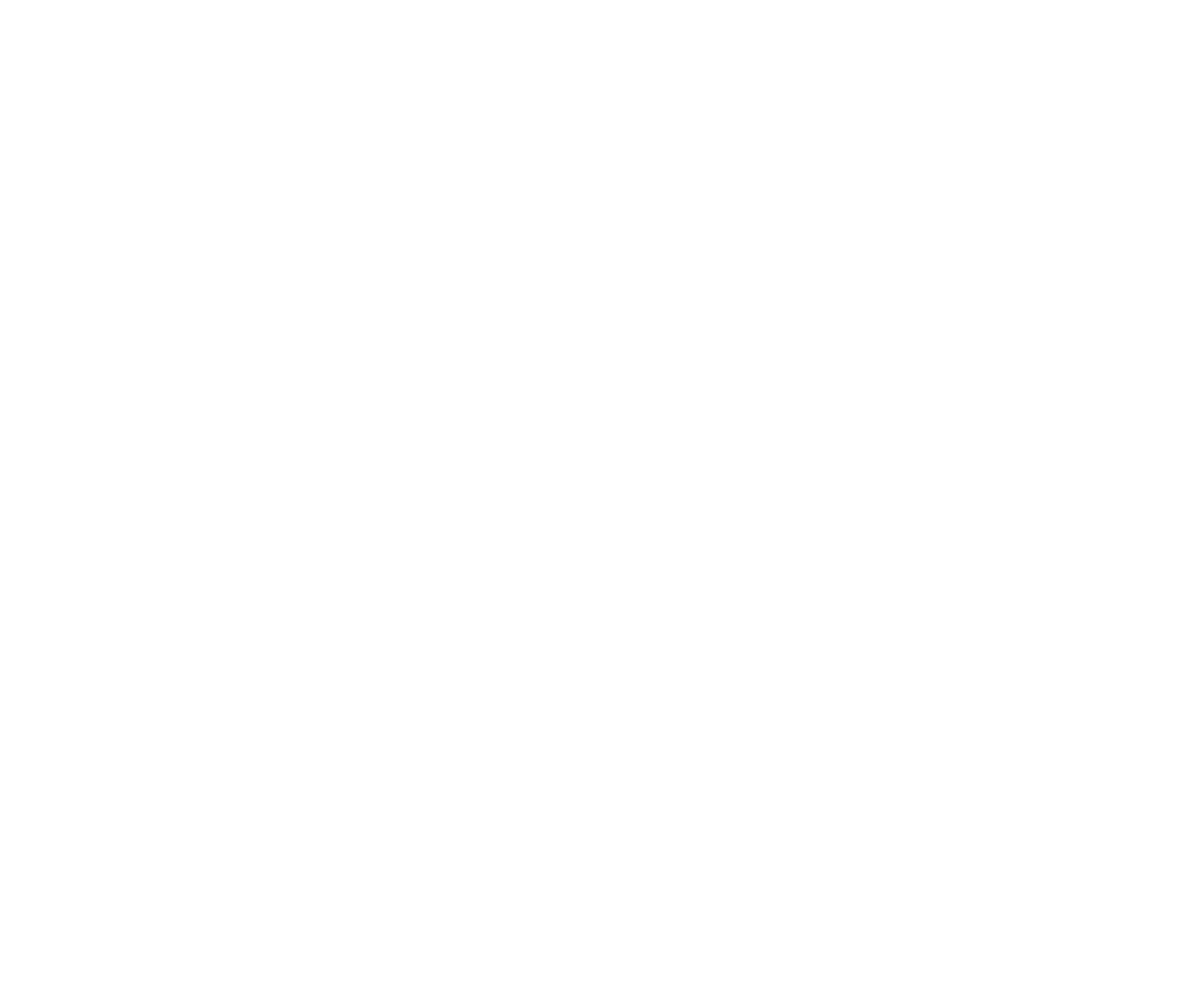
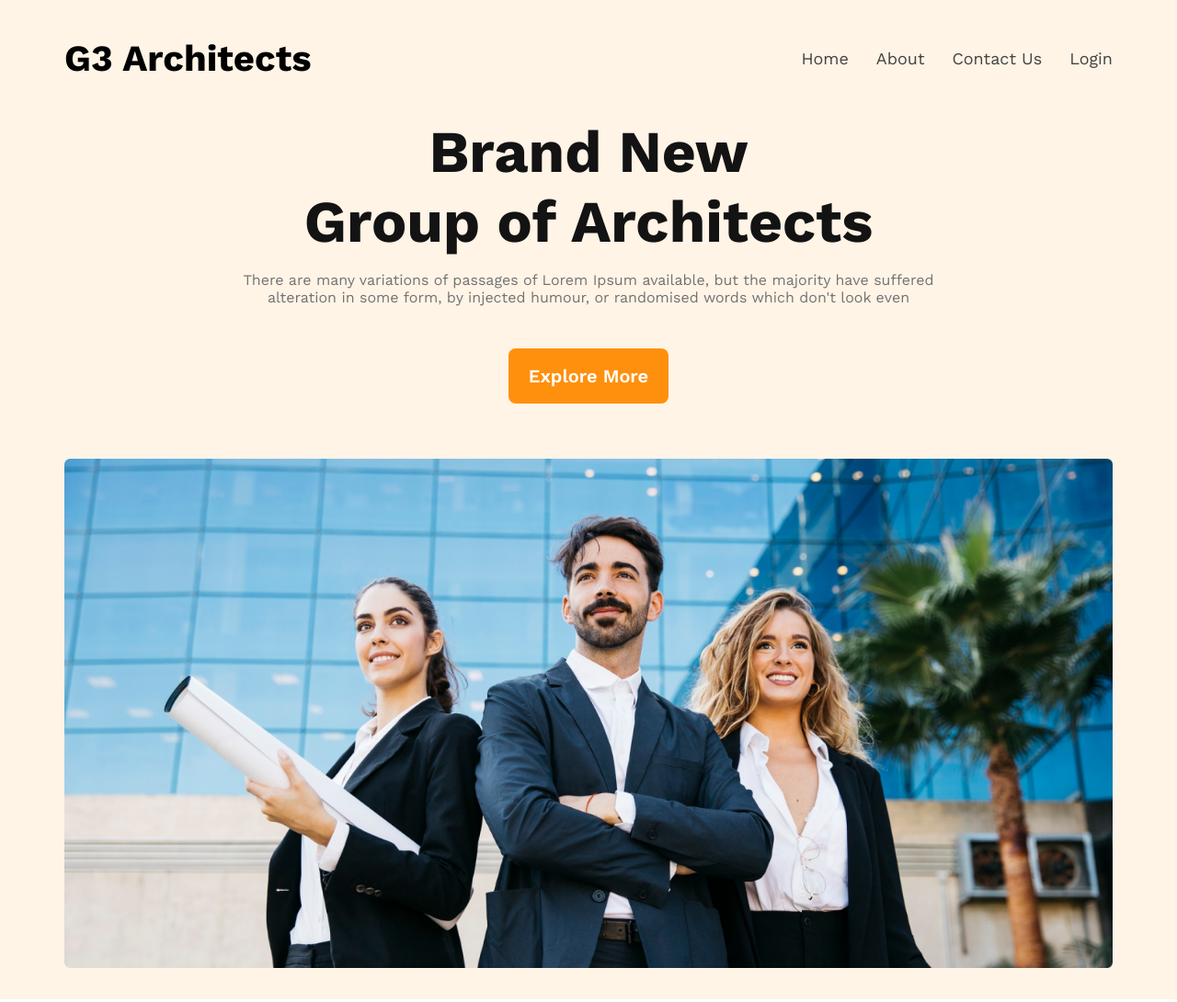
Before and after one commit to Az-Haris/G3-Architect, a plain HTML site: page index.html in a window 1280 px wide. Shown: the whole page at 92% size. Before the commit the page ends 800 px from the top, so only its background shows below. Drawn offline with nearby package versions, Linux system fonts and the light colour scheme.

Commit message:
Completed Header Section

```diff
--- a/index.html
+++ b/index.html
@@ -4,10 +4,31 @@
     <meta charset="UTF-8">
     <meta name="viewport" content="width=device-width, initial-scale=1.0">
     <title>G3 Architects</title>
+    <link rel="stylesheet" href="style.css">
+    <link rel="preconnect" href="https://fonts.googleapis.com">
+    <link rel="preconnect" href="https://fonts.gstatic.com" crossorigin>
+    <link href="https://fonts.googleapis.com/css2?family=Work+Sans:ital,wght@0,100..900;1,100..900&display=swap" rel="stylesheet">
 </head>
 <body>
     <header>
-
+        <nav>
+            <h3>G3 Architects</h3>
+            <ul>
+                <li><a href="">Home</a></li>
+                <li><a href="">About</a></li>
+                <li><a href="">Contact Us</a></li>
+                <li><a href="">Login</a></li>
+            </ul>
+        </nav>
+        <div class="page-title">
+            <h1>Brand New</h1>
+            <h1>Group of Architects</h1>
+            <p>There are many variations of passages of Lorem Ipsum available, but the majority have suffered alteration in some form, by injected humour, or randomised words which don't look even</p>
+            <button class="btn-primary">Explore More</button>
+        </div>
+        <div class="hero">
+            <img src="./images/banner.png" alt="">
+        </div>
     </header>
 
     <body>
--- a/style.css
+++ b/style.css
@@ -0,0 +1,73 @@
+/* Common CSS */
+*{
+    font-family: "Work Sans", sans-serif;;
+}
+body{
+    padding: 0;
+    margin: 0;
+}
+h1{
+    font-size: 64px;
+    color: #131313;
+}
+p{
+    color: #727272;
+}
+.btn-primary{
+    border-radius: 8px;
+    background: #FF900E;
+    font-size: 20px;
+    color: #fff;
+    font-weight: 600;
+    padding: 18px 22px;
+    border: none;
+    cursor: pointer;
+    margin: 30px auto;
+}
+
+
+/* Header CSS */
+header{
+    background: rgba(255, 144, 14, 0.10);
+}
+/* Nav CSS */
+nav{
+    display: flex;
+    justify-content: space-between;
+    width: 1140px;
+    margin: 0 auto;
+}
+nav h3{
+    font-size: 40px;
+    font-weight: 700;
+}
+nav ul{
+    display: flex;
+    gap: 30px;
+    align-items: center;
+}
+nav ul li{
+    list-style: none;
+}
+nav ul li a{
+    text-decoration: none;
+    font-size: 18px;
+    color: #424242;
+}
+
+.page-title{
+    width: 780px;
+    margin: 0 auto;
+    text-align: center;
+}
+.page-title h1{
+    margin: 0;
+}
+.hero{
+    width: 1140px;
+    margin: 30px auto;
+    padding-bottom: 30px;
+}
+.hero img{
+    width: 1140px;
+}
```
